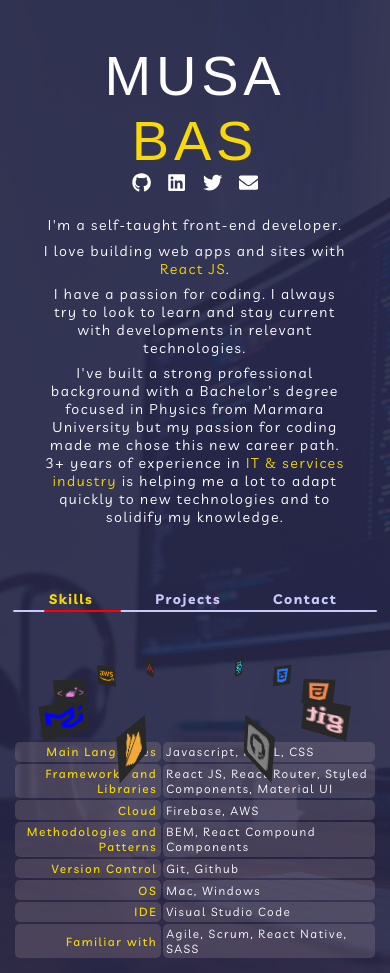
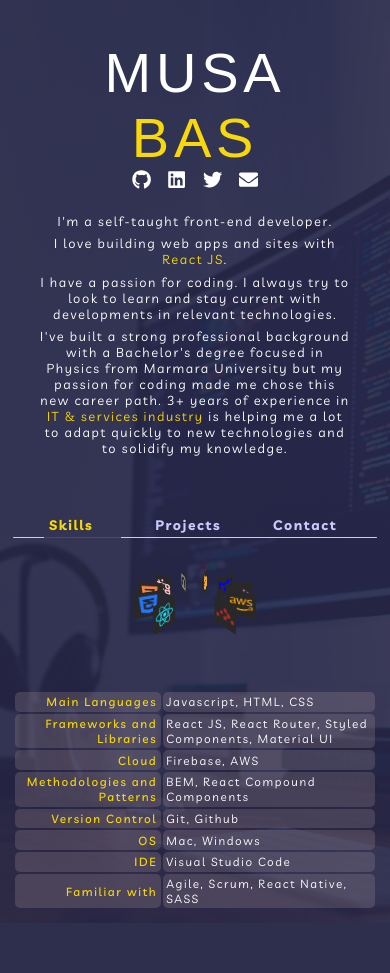
Before and after one commit to musabash/portfolio, a React (Create React App) app: page / in a window 390 px wide. After the commit the page ends 923 px from the top, so only its background shows below. Built offline with nearby package versions, Linux system fonts and the light colour scheme; no server answers; a web font is replaced by a local one.

Commit message:
responsiveness added to animatin

```diff
--- a/src/index.css
+++ b/src/index.css
@@ -29,6 +29,7 @@ html {
   --secondary-color: #f8d808;
   --animation-duration: 2000ms;
   --numberof-cards: 11;
+  --translate-icons: -7.5rem;
 }
 
 .app {
@@ -69,7 +70,7 @@ html {
 .about {
   margin: 2em;
   padding: 1em;
-  font-size: 1.2em;
+  font-size: 1.1em;
   text-align: center;
 }
 
@@ -182,7 +183,7 @@ html {
 }
 
 table {
-  flex-basis: 40%;
+  flex-basis: 50%;
   margin-top: 1em;
 }
 .table td{
@@ -240,8 +241,8 @@ table {
   animation-delay: calc(var(--animation-duration) * -10);
 }
 @keyframes carousel {
-  from { transform: rotateY(0deg) translateX(-120px); }
-  to { transform: rotateY(-360deg) translateX(-120px); }
+  from { transform: rotateY(0deg) translateX(var(--translate-icons)); }
+  to { transform: rotateY(-360deg) translateX(var(--translate-icons)); }
 }
 
 /* @keyframes rotate {
@@ -257,8 +258,10 @@ table {
 .animation {
   width:20em;
   height: 5em;
+  flex-basis: 50%;
   transform: rotateX(30deg);
-  margin: 2em 2em;
+  margin: 2em auto;
+  margin-right: 7em;
   perspective: 20em;
   perspective-origin: 50% calc(50% - 2em);
 }
@@ -304,6 +307,19 @@ table {
   .skills {
     flex-direction: column-reverse;
     align-items: center;
+  }
+
+  .table {
+    margin-top: 9em;
+  }
+  .animation {
+    margin: 1em auto;
+  }
+}
+
+@media(max-width: 400px) {
+  .animation {
+    --translate-icons: 3rem;
   }
 }
 
```
